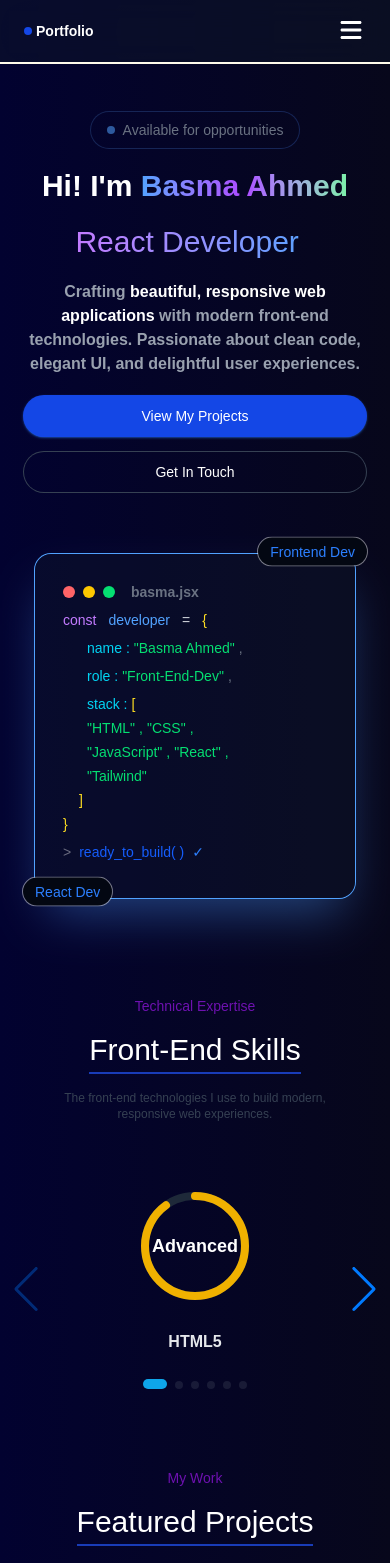
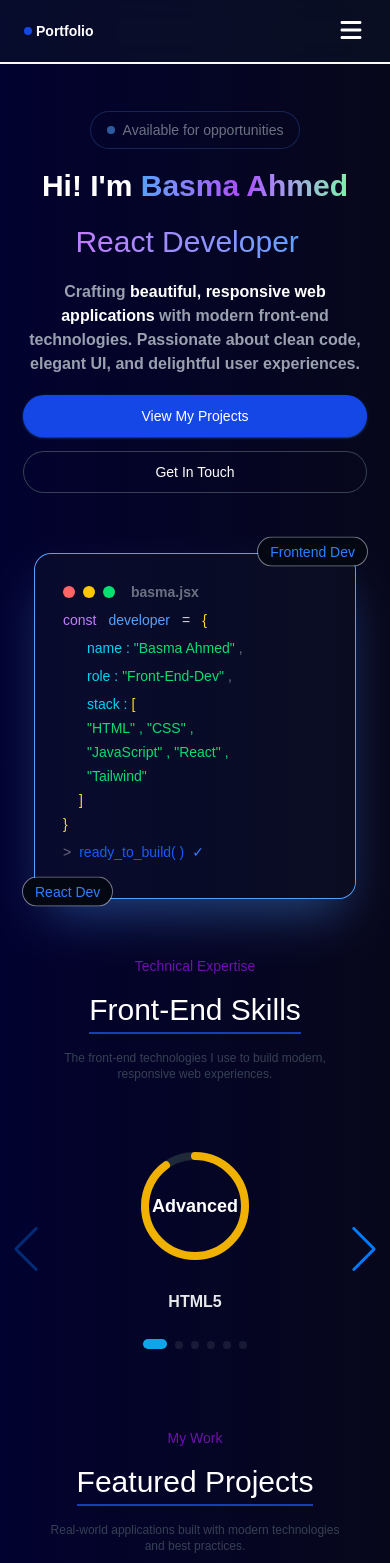
Before and after one commit to basma159/My-Portfolio, a React (Vite) app: page / in a window 390 px wide. Shown: the top 1563 px of the page. Built offline with nearby package versions, Linux system fonts and the light colour scheme.

Commit message:
edit responsive classes-5

```diff
--- a/src/components/mainsection.jsx
+++ b/src/components/mainsection.jsx
@@ -37,7 +37,7 @@ function Main() {
     }, [text, isDeleting, jobIndex])
 
     return (
-        <main id="home" className="w-full min-h-screen mt-28 mx-auto px-6 md:px-20 flex scroll-mt-28 my-10">
+        <main id="home" className="w-full min-h-screen mt-28 mx-auto px-6 md:px-20 flex scroll-mt-28 ">
             <div className="container min-h-screen w-full mx-auto flex flex-col md:flex-row justify-center md:justify-between gap-10">
                 <div className="left-side w-full flex-1 mx-auto md:w-1/2 flex flex-col items-center md:items-start gap-5">
                     <div className="w-fit flex justify-center items-center gap-2 ring-1 ring-blue-950 rounded-3xl px-4 py-2">
--- a/src/components/sec1Skills.jsx
+++ b/src/components/sec1Skills.jsx
@@ -10,7 +10,7 @@ import "swiper/css/pagination";
 
 function SecOne() {
     return (
-        <section id="skills" className="w-full flex justify-center scroll-mt-28 my-10">
+        <section id="skills" className="w-full flex justify-center scroll-mt-28 ">
             <div className="container w-full flex flex-col gap-3">
                 <Headsection
                     text1={"Technical Expertise"}
```
